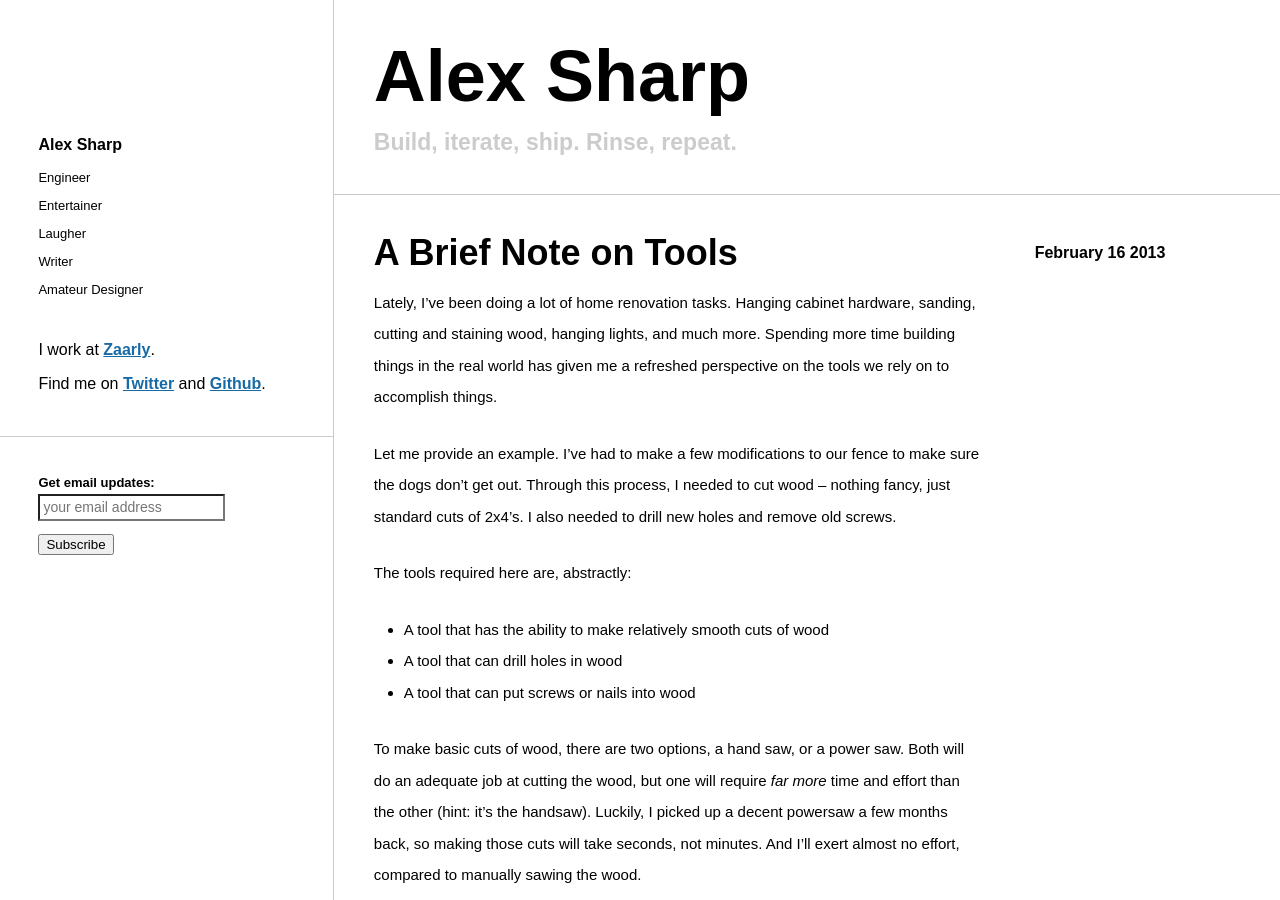
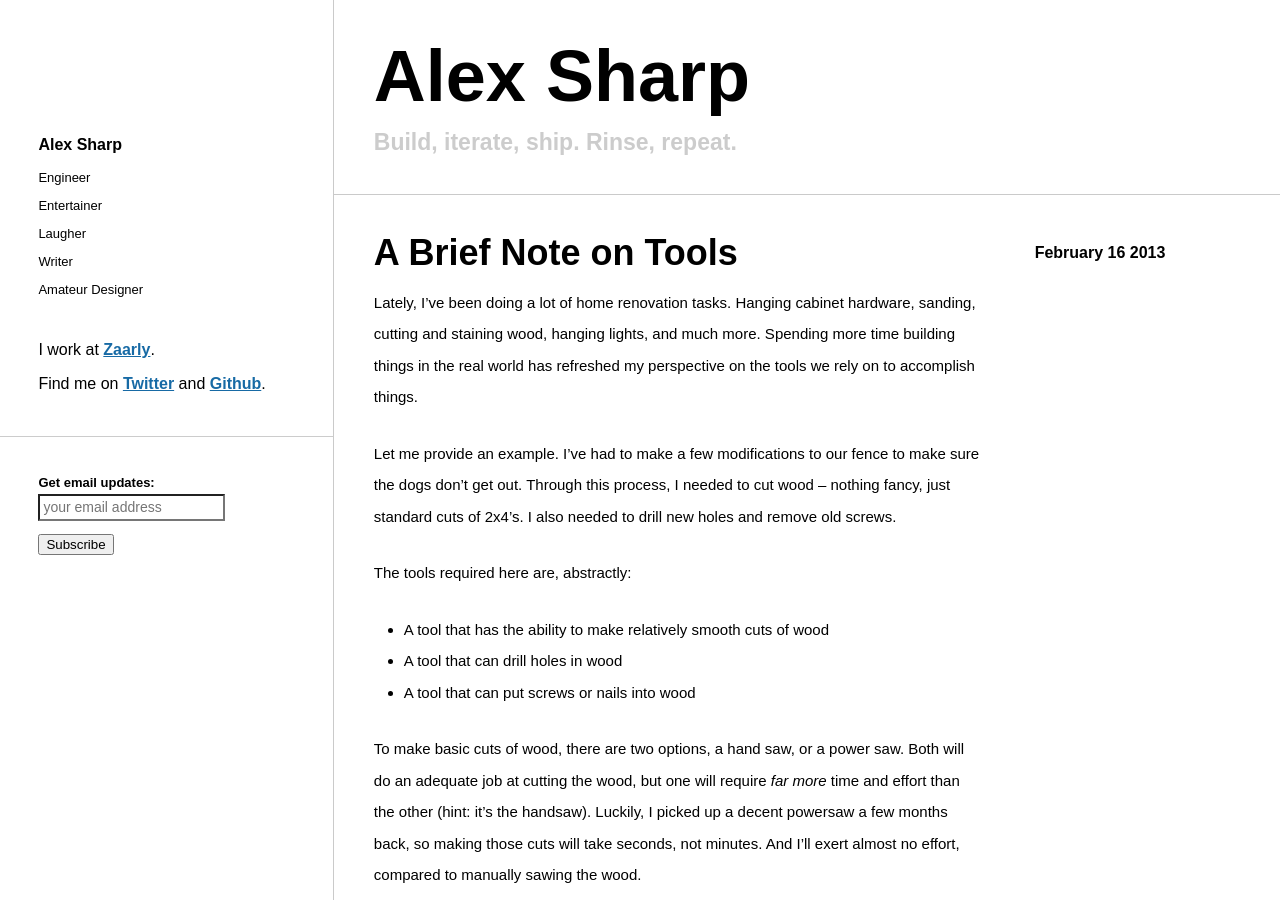
Before and after one commit to ajsharp/ajsharp.github.io, a Jekyll site: the page built from _posts/2013-02-16-a-brief-note-on-tools.md, in a window 1280 px wide and 900 px high. Built offline with Jekyll 4.4.1, drawn with Linux system fonts in a browser that asks for light colours; Markdown is read by kramdown in place of the engine named in the settings; comment, search, counter and statistics services are not loaded.

Commit message:
be better w words

```diff
--- a/_posts/2013-02-16-a-brief-note-on-tools.md
+++ b/_posts/2013-02-16-a-brief-note-on-tools.md
@@ -2,7 +2,7 @@
 layout: post
 title: A Brief Note on Tools
 ---
-Lately, I've been doing a lot of home renovation tasks. Hanging cabinet hardware, sanding, cutting and staining wood, hanging lights, and much more. Spending more time building things in the real world has given me a refreshed perspective on the tools we rely on to accomplish things.
+Lately, I've been doing a lot of home renovation tasks. Hanging cabinet hardware, sanding, cutting and staining wood, hanging lights, and much more. Spending more time building things in the real world has refreshed my perspective on the tools we rely on to accomplish things.
 
 Let me provide an example. I've had to make a few modifications to our fence to make sure the dogs don't get out. Through this process, I needed to cut wood -- nothing fancy, just standard cuts of 2x4's. I also needed to drill new holes and remove old screws.
 
```
